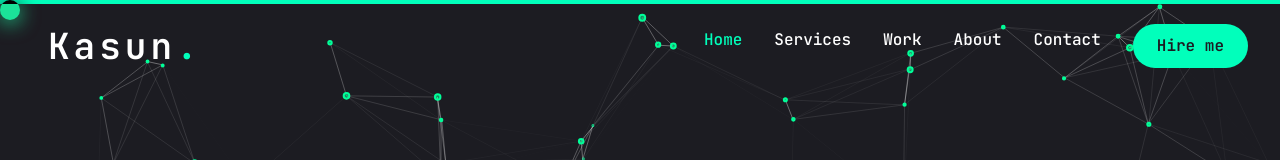
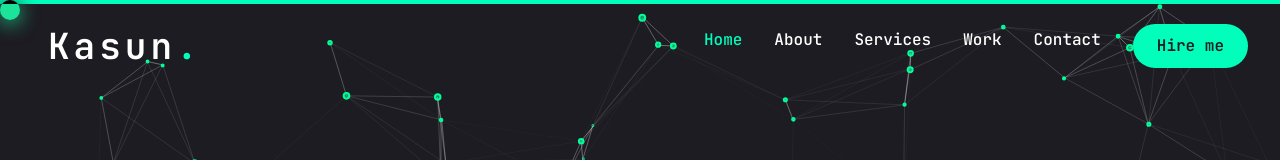
Before and after one commit to Chamika25/Portfolio, a Next.js app: page / in a window 1280 px wide. Shown: the top 160 px of the page. Built offline with nearby package versions, Linux system fonts and the light colour scheme.

Commit message:
Nav edit

```diff
--- a/data/nav.js
+++ b/data/nav.js
@@ -2,6 +2,10 @@ const navItem = [
     {
         name: "Home",
         path: "home",
+    },
+    {
+        name: "About",
+        path: "about",
     },
     {
         name: "Services",
@@ -12,10 +16,6 @@ const navItem = [
         path: "work",
     },
     {
-        name: "About",
-        path: "about",
-    },
-    {
         name: "Contact",
         path: "contact",
     },
```
